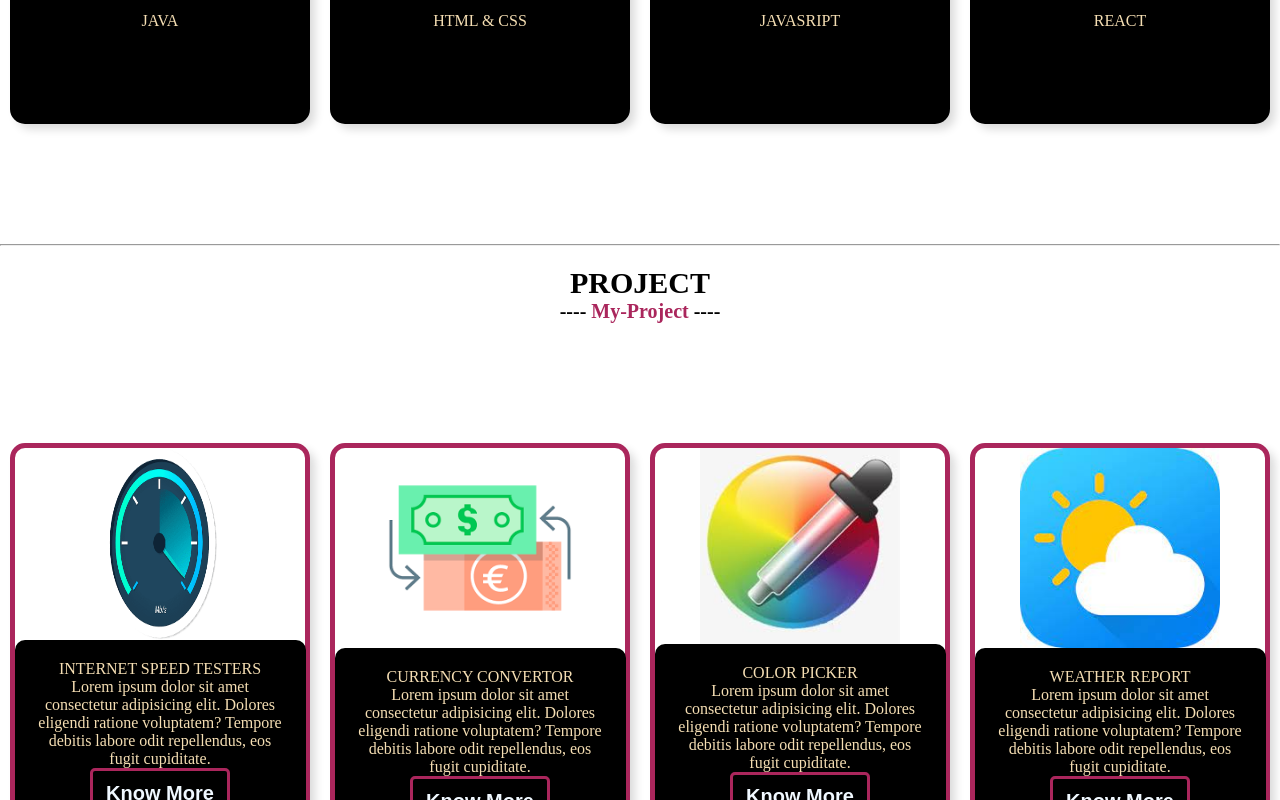
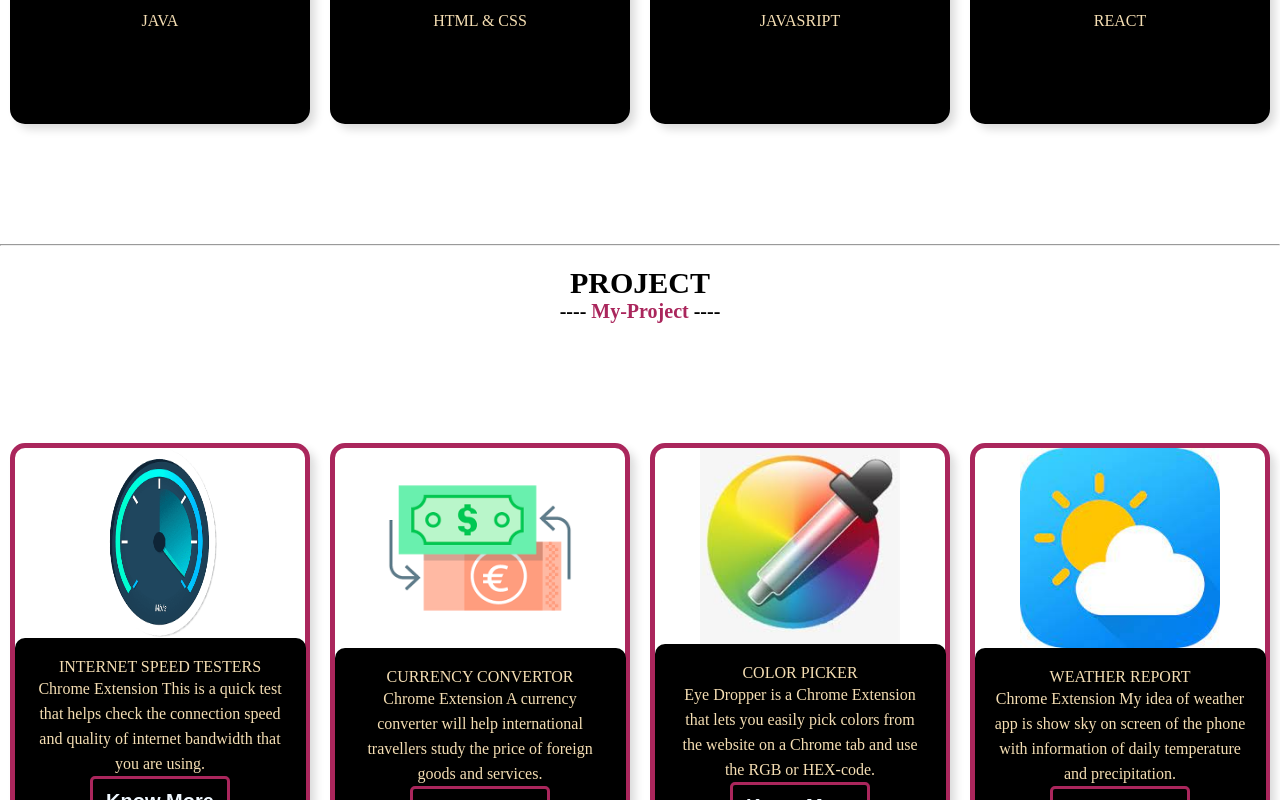
Before and after one commit to mayurlotanbhoi/Mayur-Bhoi-portfolio-, a plain HTML site: page index.html in a window 1280 px wide. Shown: the part 2695-3495 px from the top of the page. Drawn offline with Linux system fonts and the light colour scheme.

Commit message:
add data

```diff
--- a/index.html
+++ b/index.html
@@ -52,8 +52,7 @@
                 </div>
                 <div class="info">
                     <div class="heading">hii i'm mayur bhoi and i'm a <span class="softe">Software Engineer</span></div>
-                    <p class="para">Lorem ipsum dolor sit amet consectetur adipisicing elit. Necessitatibus sed aperiam non quae excepturi doloremque? Alias molestiae porro dolorem quasi eum, natus quisquam cum tempore, possimus quod odio eligendi suscipit cumque quidem
-                        repellendus. Repellat cum rem odit, laboriosam quidem porro quam! Soluta hic repellendus voluptatem deleniti suscipit, voluptates consectetur vero!</p>
+                    <p class="para">I recently graduated with a degree in Bachelor of Engineering in the branch of Mechanical, I'm  technology  enthusiastic  im quite  happy  with my current branch but im always  looking  lo learn productiv  skills which is help me to grow  further in future .apart  from my degree  i have don full stack  web development  course  from Newton where im  enhance  my coding  skills  and learn  new technology (JAVA,JAVASCRIPT,REACT, HTML,CSS) with 500+ assignment  and real World project</p>
                     <button class="cv"><a class="dobtn" href="https://drive.google.com/file/d/1GefzzV0PjdczTxJGkNFB_K1Rez9V71Lk/view">Download</a></button>
                 </div>
             </div>
@@ -256,7 +255,7 @@
                     <div class="deteal">
                         <div class="net">INTERNET SPEED TESTERS</div>
 
-                        <div class="inform">Lorem ipsum dolor sit amet consectetur adipisicing elit. Dolores eligendi ratione voluptatem? Tempore debitis labore odit repellendus, eos fugit cupiditate.</div>
+                        <div class="inform">Chrome Extension This is a quick test that helps check the connection speed and quality of internet bandwidth that you are using.</div>
                         <button class="cv"><a class="dobtn" href="#">Know More</a></button>
                     </div>
 
@@ -275,7 +274,7 @@
                     <div class="deteal">
                         <div class="net">CURRENCY CONVERTOR</div>
 
-                        <div class="inform">Lorem ipsum dolor sit amet consectetur adipisicing elit. Dolores eligendi ratione voluptatem? Tempore debitis labore odit repellendus, eos fugit cupiditate.</div>
+                        <div class="inform"> Chrome Extension A currency converter will help international travellers study the price of foreign goods and services.</div>
                         <button class="cv"><a class="dobtn" href="#">Know More</a></button>
                     </div>
 
@@ -290,7 +289,7 @@
                     <div class="deteal">
                         <div class="net">COLOR PICKER</div>
 
-                        <div class="inform">Lorem ipsum dolor sit amet consectetur adipisicing elit. Dolores eligendi ratione voluptatem? Tempore debitis labore odit repellendus, eos fugit cupiditate.</div>
+                        <div class="inform">  Eye Dropper is a Chrome Extension that lets you easily pick colors from the website on a Chrome tab and use the RGB or HEX-code.</div>
                         <button class="cv"><a class="dobtn" href="#">Know More</a></button>
                     </div>
 
@@ -305,7 +304,7 @@
                     <div class="deteal">
                         <div class="net">WEATHER REPORT</div>
 
-                        <div class="inform">Lorem ipsum dolor sit amet consectetur adipisicing elit. Dolores eligendi ratione voluptatem? Tempore debitis labore odit repellendus, eos fugit cupiditate.</div>
+                        <div class="inform"> Chrome Extension My idea of weather app is show sky on screen of the phone with information of daily temperature and precipitation.</div>
                         <button class="cv"><a class="dobtn" href="#">Know More</a></button>
                     </div>
 
--- a/style.css
+++ b/style.css
@@ -67,6 +67,9 @@
     float: left;
     padding-left: 40px;
     margin-top: 80px;
+}
+.inform{
+    line-height: 25px;
 }
 
 .hello {
@@ -239,6 +242,9 @@
     box-shadow: inset 4px 4px 6px -1px rgba(0, 0, 0, 0.2), inset -4px -4px 6px -1px rgba(255, 255, 255, 0.7), -0.5px -0.5px 0px 0px rgba(255, 255, 255, 1), 0px 12px 10px 10px rgba(0, 0, 0, 0.05)
 }
 
+.para{
+    line-height: 40px;
+}
 .html {
     margin-top: 30px;
 }
```
